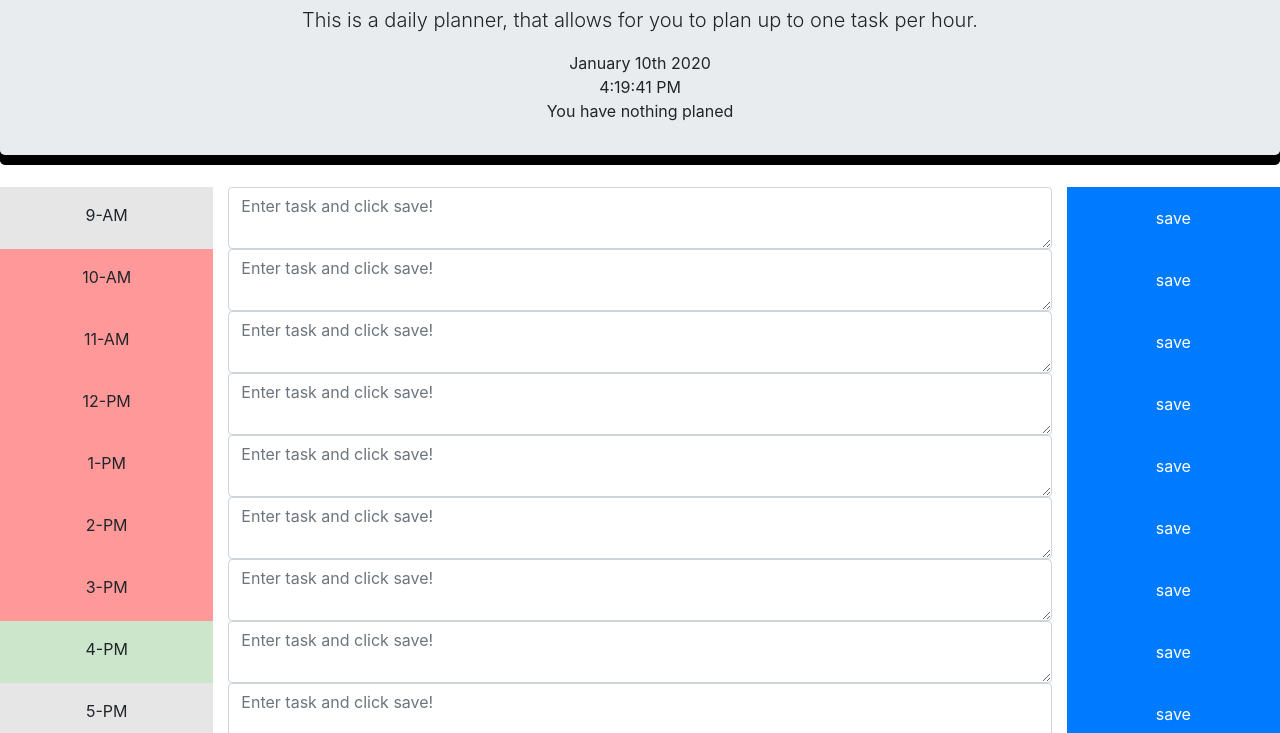
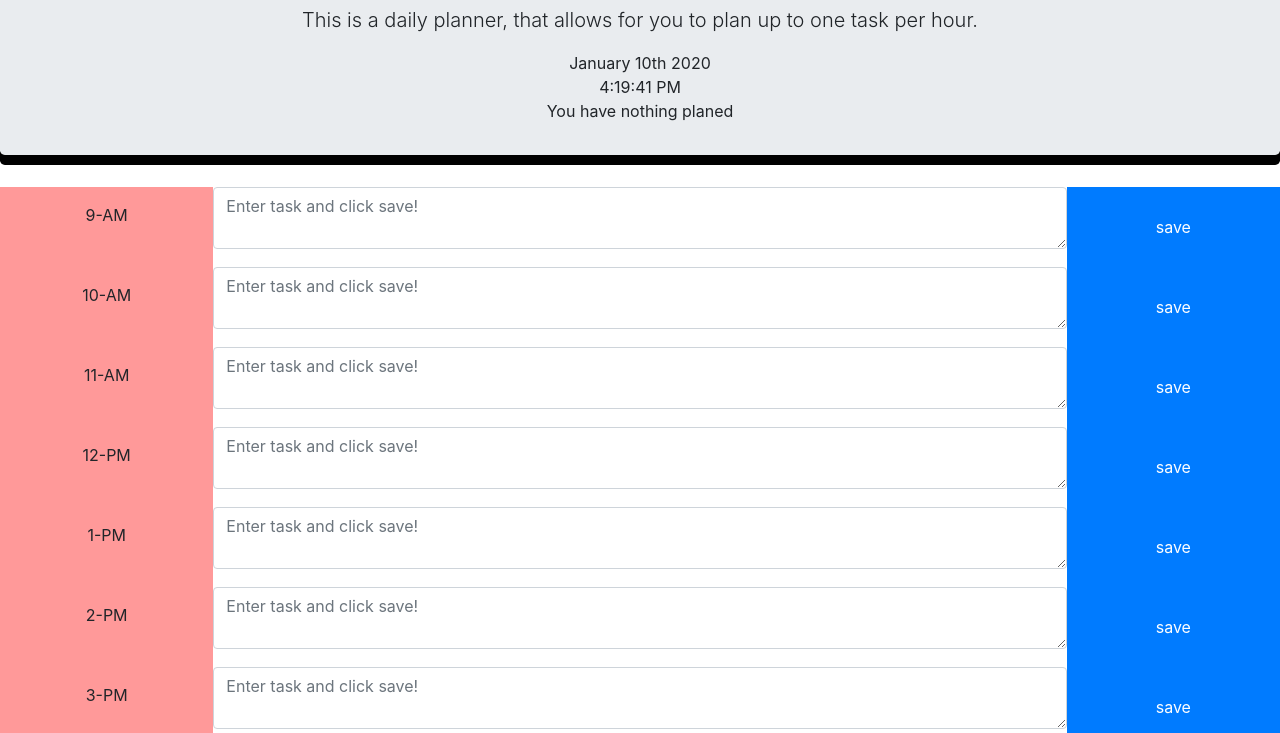
Before and after one commit to MichaelRempe/day_planner, a plain HTML site: page index.html in a window 1280 px wide. Shown: the part 67-800 px from the top of the page. Drawn offline with nearby package versions, Linux system fonts and the light colour scheme.

Commit message:
amended logic to dynamic bg-colors

```diff
--- a/assets/styles.css
+++ b/assets/styles.css
@@ -3,6 +3,7 @@
     padding: 1rem;
     box-shadow: 0px 10px black;
 }
+/* jumbotron children */
 #date_display{
     margin: 0;
 }
@@ -10,17 +11,41 @@
     margin: 0;
 }
 
+.row{
+    height: 5rem;
+}
 .hourDIV{
-     text-align: center;
+    height:5rem;
+    text-align: center;
+    margin: 0;
+    padding: 0;
+
 }
 .hour-display{
     margin: 1rem;
 }
+.textDIV{
+    height:5rem;
+    margin: 0;
+    padding: 0;
+
+}
+.text-display{
+    height:5rem;
+    margin: 0;
+
+}
+
 .saveDIV{
+    height:5rem;
     text-align: center;
     display: flex;
     align-items: center;
     background-color: #007bff;
+    margin: 0;
+    padding: 0;
+
+
 }
 .save-display{
     height: max-content;
--- a/script.js
+++ b/script.js
@@ -88,11 +88,8 @@ $(document).ready(function () {
         var color_containers = document.getElementsByClassName("hourDIV");
         for(var i=0; i<color_containers.length; i++){
             var container_data =  color_containers[i].getAttribute("data-col");
-            if(container_data == current_hour){
-                color_containers[i].style.backgroundColor ="rgb(0,128,0,.2)";
-                console.log(container_data);
-                console.log(color_containers[i].style.backgroundColor);
-            }
+            container_data= parseInt(container_data);
+            current_hour = parseInt(current_hour);
             if(container_data > current_hour){
                 color_containers[i].style.backgroundColor ="rgb(192,192,192,.4)";
                 console.log(container_data);
@@ -100,6 +97,11 @@ $(document).ready(function () {
             }
             if(container_data < current_hour){
                 color_containers[i].style.backgroundColor ="rgba(255,0,0,.4)";
+                console.log(container_data);
+                console.log(color_containers[i].style.backgroundColor);
+            }
+            if(container_data == current_hour){
+                color_containers[i].style.backgroundColor ="rgb(0,128,0,.2)";
                 console.log(container_data);
                 console.log(color_containers[i].style.backgroundColor);
             }
```
